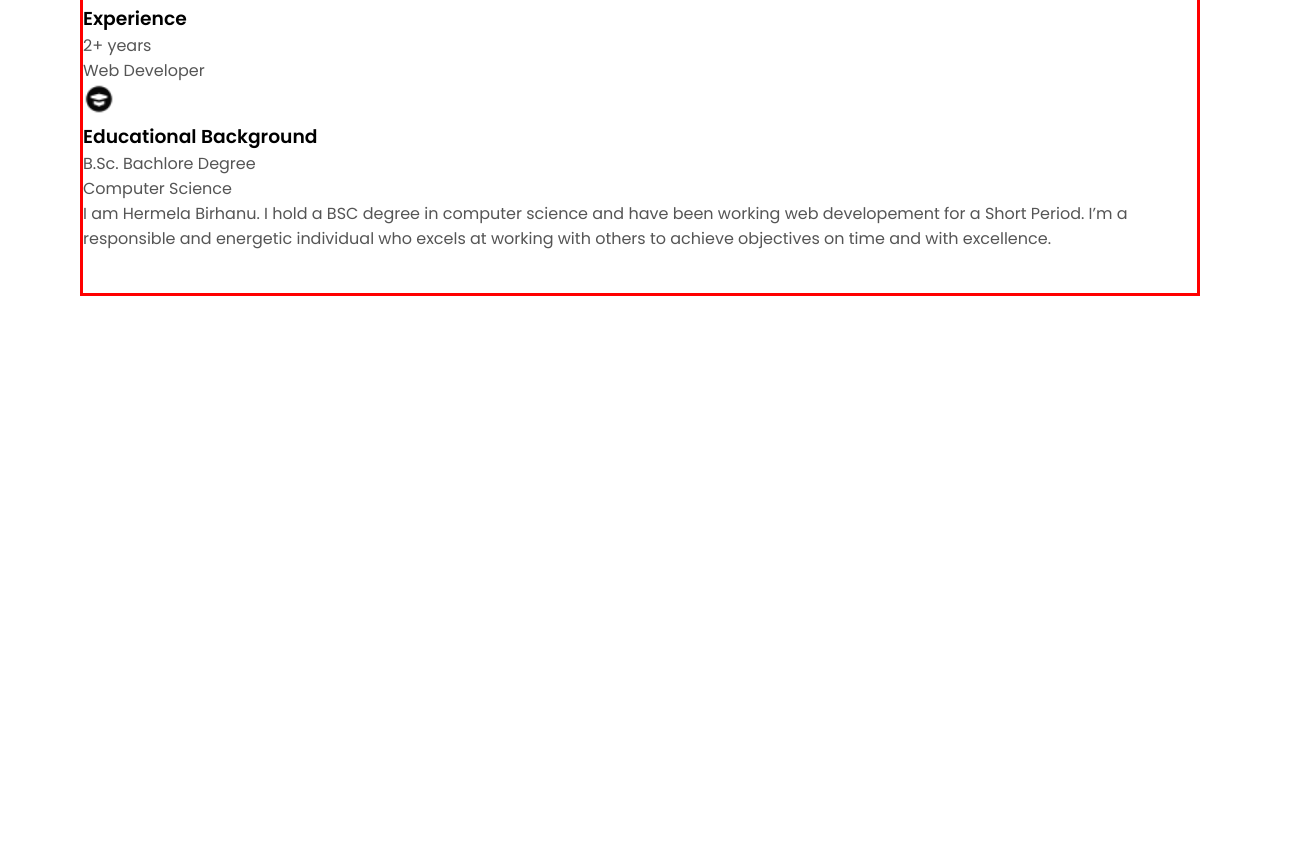
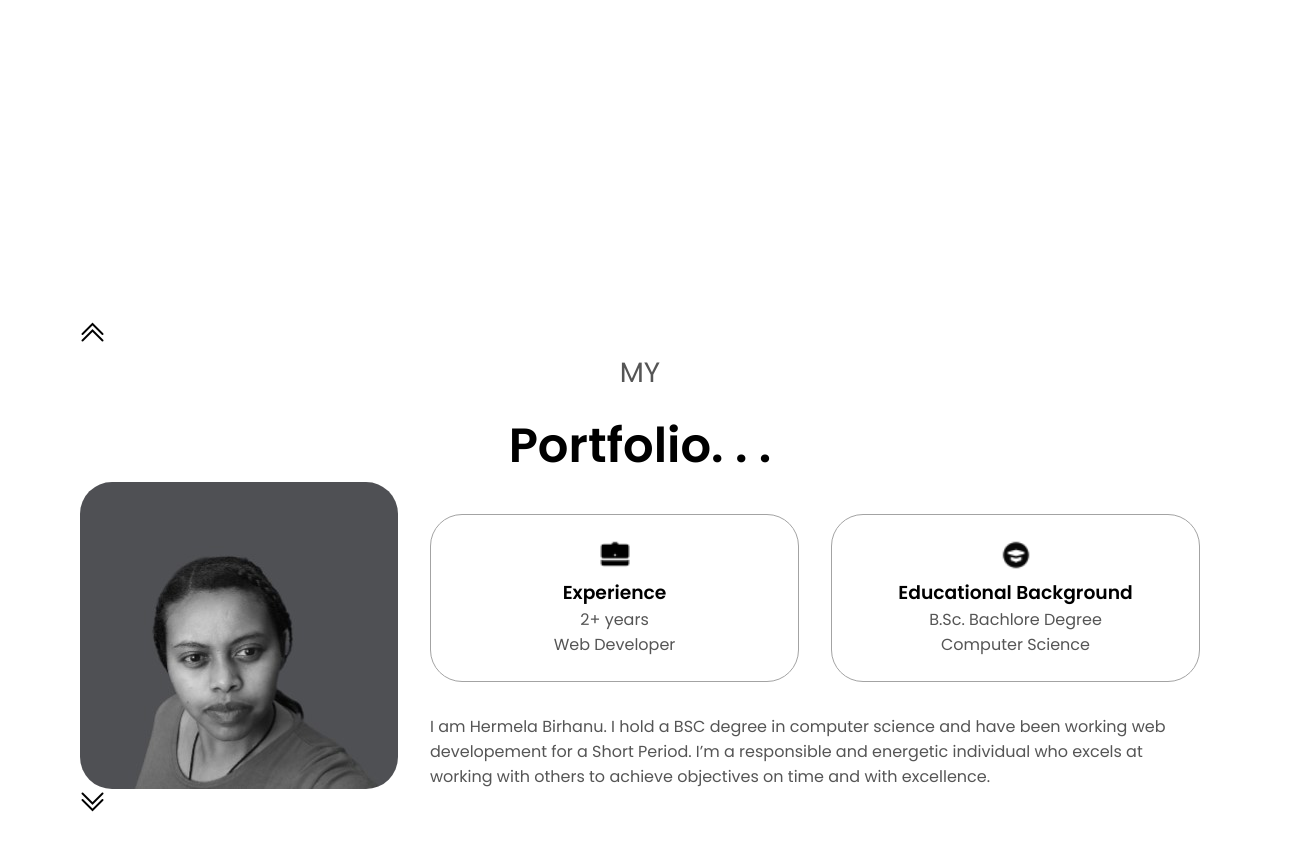
Before and after one commit to Hermelab1/Build-a-Portfolio-Website-with-HTML-CSS-and-JavaScript, a plain HTML site: page index.html in a window 1280 px wide. Shown: the part 1376-2226 px from the top of the page, 1312 px wide, since content can reach past the window. Before the commit the page ends 1672 px from the top, so only its background shows below. Drawn offline with Linux system fonts and the light colour scheme.

Commit message:
3rd commit

```diff
--- a/css/master.css
+++ b/css/master.css
@@ -129,9 +129,8 @@ a:hover{
 
 /*Sections-home*/
 section{
-    padding-top: 4vh;
-    border: red solid;
-    height: 96vh;
+    padding-top: 5vh;
+    height: 95vh;
     margin: 0 5rem;
     box-sizing: border-box;
     min-height: fit-content;
@@ -167,7 +166,6 @@ section{
     text-align: center;
     font-size: 1.75rem;
     margin-bottom: 1rem;
-
 }
 .home-section-text-p2{
     text-align: center;
@@ -234,6 +232,58 @@ section{
     gap: 1rem;
 }
 
+/*About Section*/
+#about{
+    position: relative;
+}
+.section__pic-container{
+    gap: 2rem;
+    display: flex;
+}
+.about-containers{
+    gap: 2rem;
+    margin-bottom: 2rem;
+    margin-top: 2rem;
+}
+.about-details-container{
+    justify-content:center;
+    flex-direction: column;
+}
+.about-containers, .about-details-container{
+    display: flex;
+}
+.about_pic{
+    border-radius: 2rem;
+}
+.details-container{
+    padding: 1.5rem;
+    flex: 1;
+    background: white;
+    border-radius: 2rem;
+    border: rgb(53,53,53)0.1rem solid;
+    border-color: rgb(163, 163, 163) ;
+    text-align: center;
+}
+.arrow-up{
+
+    position: absolute;
+    right: -2rem;
+    top: 2.5rem;
+}
+
+.arrow-down{
+
+    position: absolute;
+    right: -2rem;
+    bottom: 2.5rem;
+}
+
+
+
+
+
+
+
 
 
 
--- a/index.html
+++ b/index.html
@@ -21,9 +21,9 @@
         </div>
         <div class="nav-links">
             <ul class="nav-links">
-                <li><a href="#section-home">HOME</a></li>
-                <li><a href="#about">ABOUT</a></li>
-                <li><a href="#portfolio">PORTFOLIO</a></li>
+                <li><a href="#desktop-nav">HOME</a></li>
+                <li><a href="#About">ABOUT</a></li>
+                <li><a href="#Portfolio">PORTFOLIO</a></li>
                 <li><a href="#contact">CONTACT</a></li>
 
             </ul>
@@ -71,8 +71,11 @@
 
         </div>
     </section>
-    <section id="about">
-        <p class="home-section-text-p1"></p>
+    <section id="About">
+        <div class="arrow-up">
+            <img src="./images/arrow-up.png" alt="arrow Down" onclick="location.href='./#desktop-nav'">
+        </div>
+        <p class="home-section-text-p1">GET TO KNOW MORE</p>
         <h1 class="title">About me. . .</h1>
        <div class="section-container">
         <div class="section__pic-container">
@@ -94,13 +97,51 @@
                     <p>
                         I am Hermela Birhanu. I hold a BSC degree in computer science and have been working web developement for a Short Period. I’m a responsible and energetic individual who excels at working with others to achieve objectives on time and with excellence.
                     </p>
-
                 </div>
             </div>
+
         </div>
-
+        <div class="arrow-down">
+            <img src="./images/arrow-down.png" alt="arrow Down" onclick="location.href='./#Portfolio'">
+        </div>
        </div>
     </section>
+    <section id="Portfolio">
+        <div class="arrows-up">
+            <img src="./images/arrow-up.png" alt="arrow Down" onclick="location.href='./#about'">
+        </div>
+        <p class="home-section-text-p1">MY</p>
+        <h1 class="title">Portfolio. . .</h1>
+       <div class="section-container">
+        <div class="section__pic-container">
+            <img src="./images/image.jpg" alt="Profile Picture" class="about_pic">
+            <div class="about-details-container">
+                <div class="about-containers">
+                    <div class="details-container">
+                        <img src="./images/experience.png" alt="experience" class="icon">
+                        <h3>Experience</h3>
+                        <p>2+ years <br> Web Developer</p>
+                    </div>
+                    <div class="details-container">
+                        <img src="./images/education.png" alt="education" class="icon">
+                        <h3>Educational Background</h3>
+                        <p>B.Sc. Bachlore Degree <br> Computer Science</p>
+                    </div>
+                </div>
+                <div class="text-container">
+                    <p>
+                        I am Hermela Birhanu. I hold a BSC degree in computer science and have been working web developement for a Short Period. I’m a responsible and energetic individual who excels at working with others to achieve objectives on time and with excellence.
+                    </p>
+                </div>
+            </div>
+
+        </div>
+        <div class="arrows-down">
+            <img src="./images/arrow-down.png" alt="arrow Down" onclick="location.href='./#contact'">
+        </div>
+       </div>
+    </section>
+
 
 
 </body>
```
Also changed, not shown: images/arrow-down.png (added), images/arrow-up.png (added).
